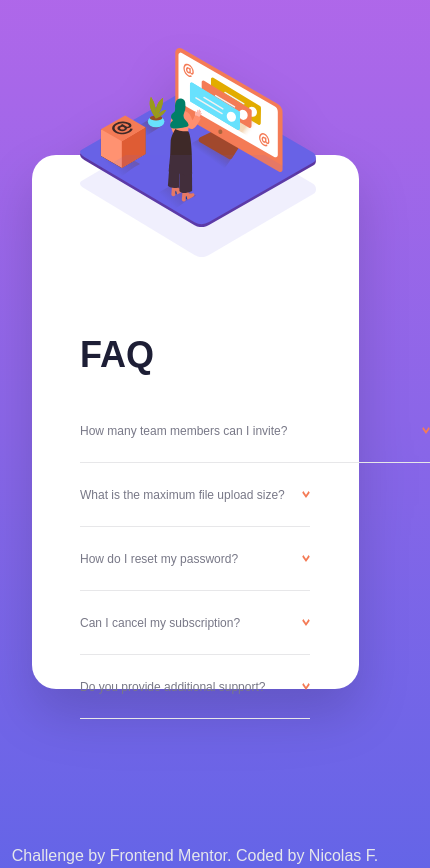
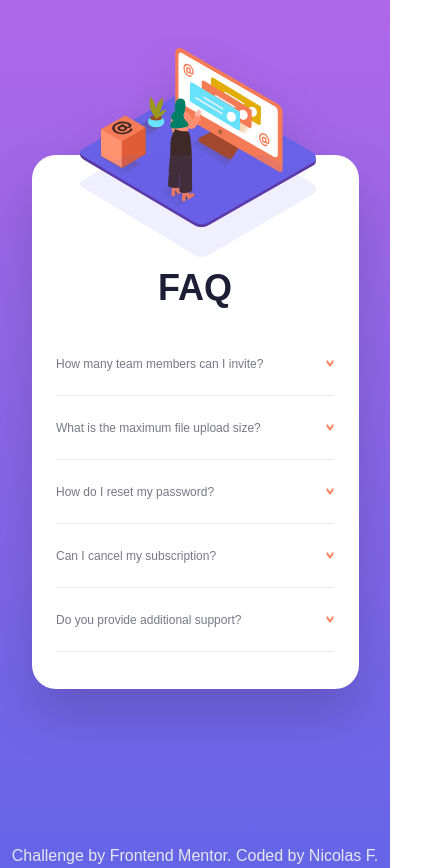
Before and after one commit to nicolasfig/faq-accordion-card, a website: page index.html in a window 390 px wide. Shown: the whole page, 430 px wide, since content can reach past the window. Drawn offline with Linux system fonts and the light colour scheme.

Commit message:
Finished mobile view

```diff
--- a/index.html
+++ b/index.html
@@ -54,12 +54,14 @@
           </div>
         </section>
         <section
-          class="text flex flex-col md:justify-center w-[350px] md:w-[230px]"
+          class="text flex flex-col md:justify-center w-[350px] md:h-[250px] md:w-[278px]"
         >
-          <h1 class="text-4xl text-very-dark-desaturated-blue font-w-bold pb-6">
+          <h1
+            class="text-4xl text-very-dark-desaturated-blue font-w-bold pb-6 md:text-center"
+          >
             FAQ
           </h1>
-          <div class="question-answer w-[350px]">
+          <div class="question-answer">
             <div
               class="question flex items-center justify-between h-16 border-b border-b-light-grayish-blue"
             >
```
Also changed, not shown: output.css.
